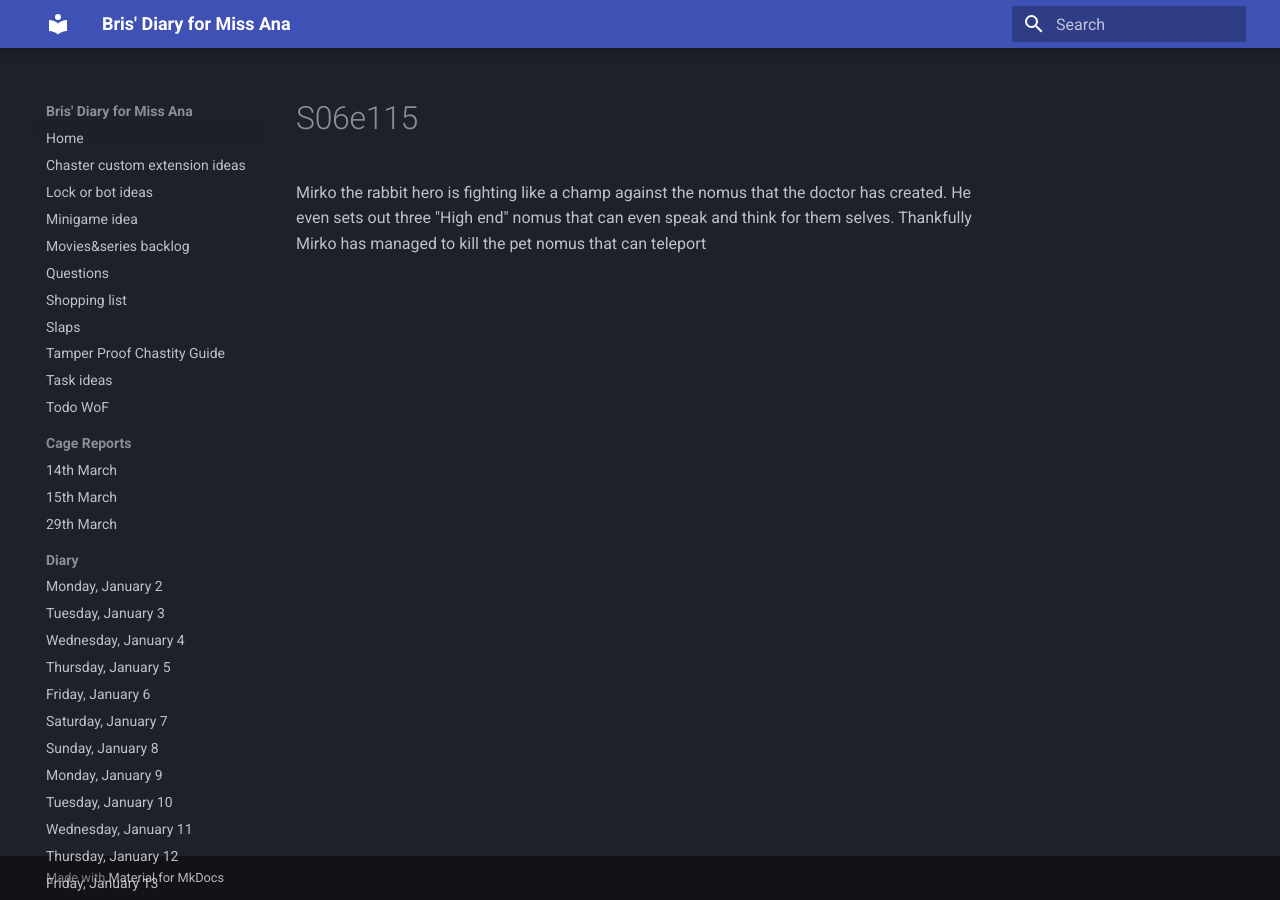
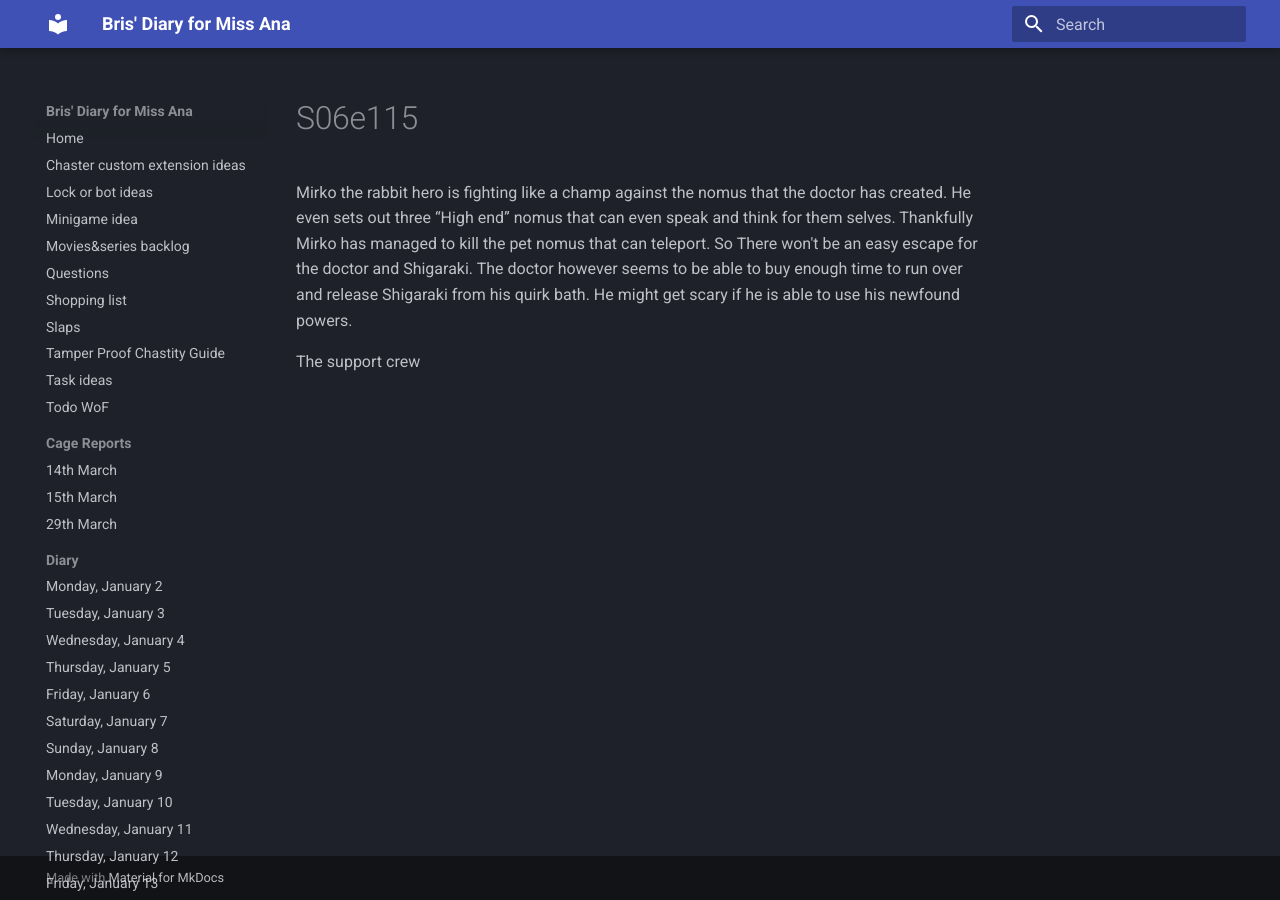
Before and after one commit to bris00/DFMA, an MkDocs documentation site: the page built from diary/Series/My Hero Academia/s06e115.md, in a window 1280 px wide. Built offline with MkDocs 1.6.1 and Material for MkDocs 9.7.7, drawn with Linux system fonts in a browser that asks for light colours.

Commit message:
vault backup: 2023-05-17 13:38:32
Affected files:
diary/.obsidian/workspace.json
diary/Series/My Hero Academia/s06e115.md

```diff
--- a/diary/Series/My Hero Academia/s06e115.md
+++ b/diary/Series/My Hero Academia/s06e115.md
@@ -1 +1,3 @@
-Mirko the rabbit hero is fighting like a champ against the nomus that the doctor has created. He even sets out three "High end" nomus that can even speak and think for them selves. Thankfully Mirko has managed to kill the pet nomus that can teleport
+Mirko the rabbit hero is fighting like a champ against the nomus that the doctor has created. He even sets out three “High end” nomus that can even speak and think for them selves. Thankfully Mirko has managed to kill the pet nomus that can teleport. So There won't be an easy escape for the doctor and Shigaraki. The doctor however seems to be able to buy enough time to run over and release Shigaraki from his quirk bath. He might get scary if he is able to use his newfound powers.
+
+The support crew
```
Also changed, not shown: 1 other file.
